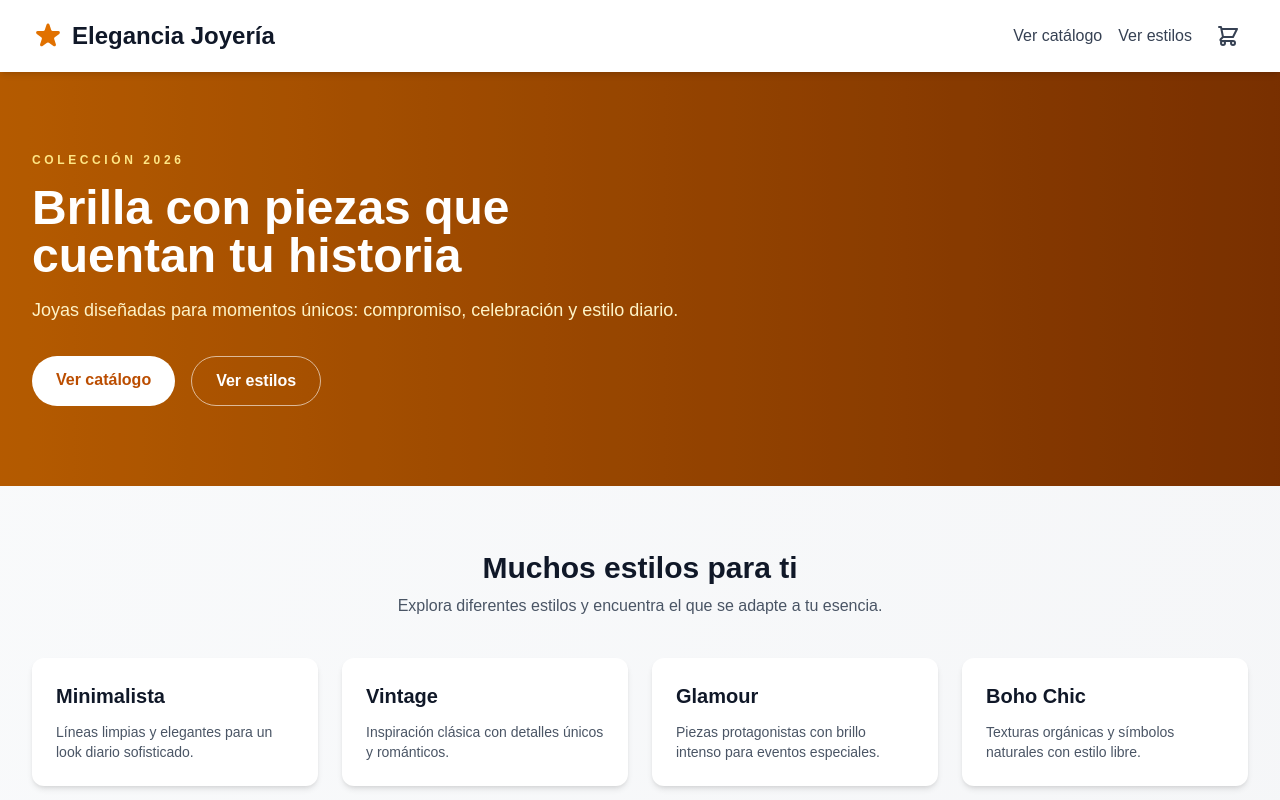
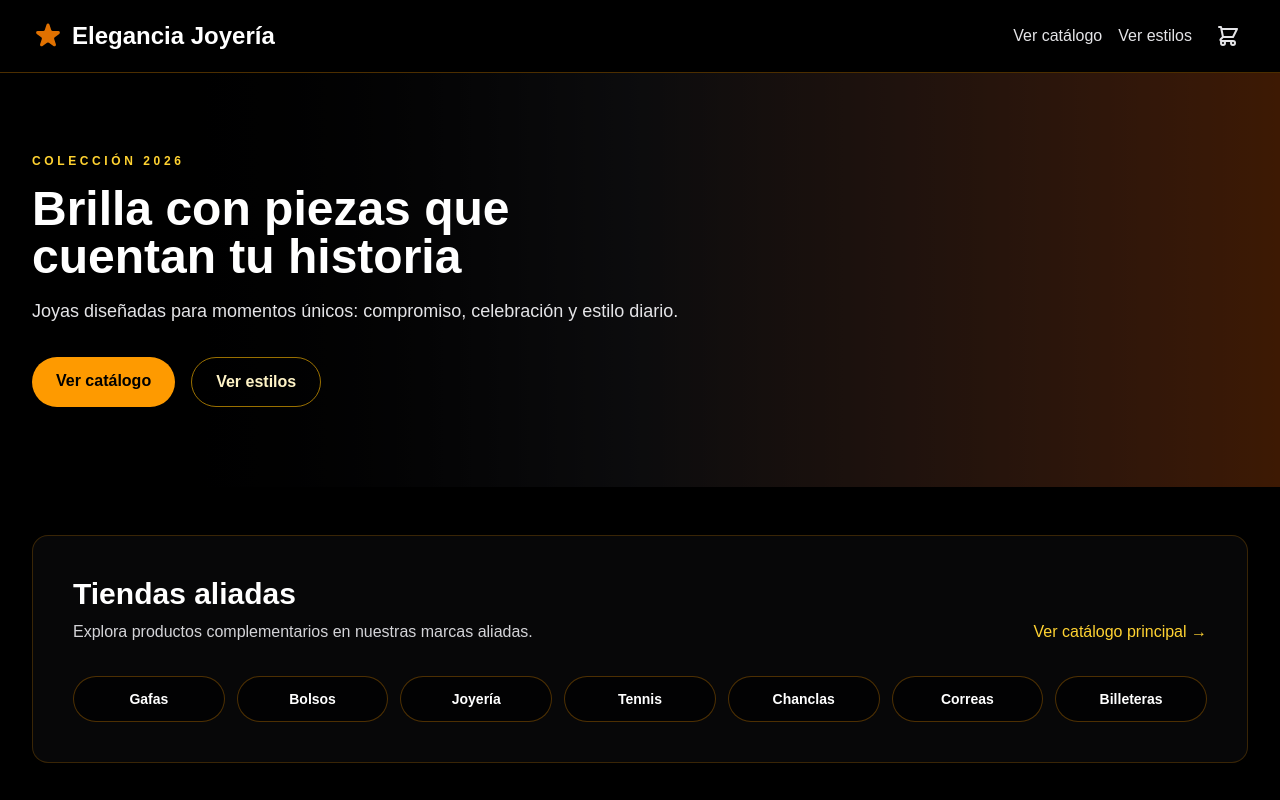
Before and after one commit to brayanAgudelo1423/urlaty, a Next.js app: page / in a window 1280 px wide. Shown: the top 800 px of the page. Built offline with nearby package versions, Linux system fonts and the light colour scheme.

Commit message:
Update allied stores

```diff
--- /dev/null
+++ b/app/aliadas/billeteras/page.tsx
@@ -0,0 +1,21 @@
+import Link from "next/link";
+
+export default function BilleterasPage() {
+  return (
+    <div className="min-h-screen bg-black text-white px-4 py-12">
+      <div className="max-w-4xl mx-auto">
+        <Link href="/" className="text-amber-300 hover:text-amber-200">← Volver</Link>
+        <h1 className="text-3xl sm:text-4xl font-bold mt-6">Billeteras</h1>
+        <p className="text-zinc-300 mt-3">Billeteras elegantes con acabados premium.</p>
+        <div className="mt-8 grid grid-cols-1 sm:grid-cols-2 gap-4">
+          {["Slim", "Clásica", "Doble", "Gold Edition"].map((item) => (
+            <div key={item} className="rounded-xl border border-amber-500/20 bg-zinc-900/80 p-5">
+              <h2 className="text-xl font-semibold text-white">{item}</h2>
+              <p className="text-sm text-zinc-300 mt-2">Diseños compactos y funcionales.</p>
+            </div>
+          ))}
+        </div>
+      </div>
+    </div>
+  );
+}
--- /dev/null
+++ b/app/aliadas/bolsos/page.tsx
@@ -0,0 +1,21 @@
+import Link from "next/link";
+
+export default function BolsosPage() {
+  return (
+    <div className="min-h-screen bg-black text-white px-4 py-12">
+      <div className="max-w-4xl mx-auto">
+        <Link href="/" className="text-amber-300 hover:text-amber-200">← Volver</Link>
+        <h1 className="text-3xl sm:text-4xl font-bold mt-6">Bolsos</h1>
+        <p className="text-zinc-300 mt-3">Bolsos de lujo con detalles dorados y piel premium.</p>
+        <div className="mt-8 grid grid-cols-1 sm:grid-cols-2 gap-4">
+          {["Clutch", "Tote", "Bandolera", "Mini"].map((item) => (
+            <div key={item} className="rounded-xl border border-amber-500/20 bg-zinc-900/80 p-5">
+              <h2 className="text-xl font-semibold text-white">{item}</h2>
+              <p className="text-sm text-zinc-300 mt-2">Diseños versátiles y elegantes.</p>
+            </div>
+          ))}
+        </div>
+      </div>
+    </div>
+  );
+}
--- /dev/null
+++ b/app/aliadas/chanclas/page.tsx
@@ -0,0 +1,21 @@
+import Link from "next/link";
+
+export default function ChanclasPage() {
+  return (
+    <div className="min-h-screen bg-black text-white px-4 py-12">
+      <div className="max-w-4xl mx-auto">
+        <Link href="/" className="text-amber-300 hover:text-amber-200">← Volver</Link>
+        <h1 className="text-3xl sm:text-4xl font-bold mt-6">Chanclas</h1>
+        <p className="text-zinc-300 mt-3">Comodidad y estilo con detalles dorados.</p>
+        <div className="mt-8 grid grid-cols-1 sm:grid-cols-2 gap-4">
+          {["Resort", "Beach Luxe", "Minimal", "Gold Edition"].map((item) => (
+            <div key={item} className="rounded-xl border border-amber-500/20 bg-zinc-900/80 p-5">
+              <h2 className="text-xl font-semibold text-white">{item}</h2>
+              <p className="text-sm text-zinc-300 mt-2">Diseños ligeros para el día a día.</p>
+            </div>
+          ))}
+        </div>
+      </div>
+    </div>
+  );
+}
--- /dev/null
+++ b/app/aliadas/correas/page.tsx
@@ -0,0 +1,21 @@
+import Link from "next/link";
+
+export default function CorreasPage() {
+  return (
+    <div className="min-h-screen bg-black text-white px-4 py-12">
+      <div className="max-w-4xl mx-auto">
+        <Link href="/" className="text-amber-300 hover:text-amber-200">← Volver</Link>
+        <h1 className="text-3xl sm:text-4xl font-bold mt-6">Correas</h1>
+        <p className="text-zinc-300 mt-3">Correas premium con hebillas doradas.</p>
+        <div className="mt-8 grid grid-cols-1 sm:grid-cols-2 gap-4">
+          {["Clásica", "Piel", "Tejida", "Edición Gold"].map((item) => (
+            <div key={item} className="rounded-xl border border-amber-500/20 bg-zinc-900/80 p-5">
+              <h2 className="text-xl font-semibold text-white">{item}</h2>
+              <p className="text-sm text-zinc-300 mt-2">Detalles finos y durabilidad.</p>
+            </div>
+          ))}
+        </div>
+      </div>
+    </div>
+  );
+}
--- /dev/null
+++ b/app/aliadas/gafas/page.tsx
@@ -0,0 +1,25 @@
+import Link from "next/link";
+
+export default function GafasPage() {
+  return (
+    <div className="min-h-screen bg-black text-white px-4 py-12">
+      <div className="max-w-4xl mx-auto">
+        <Link href="/" className="text-amber-300 hover:text-amber-200">← Volver</Link>
+        <h1 className="text-3xl sm:text-4xl font-bold mt-6">Gafas</h1>
+        <p className="text-zinc-300 mt-3">
+          Selección de gafas premium con diseño elegante y protección UV.
+        </p>
+        <div className="mt-8 grid grid-cols-1 sm:grid-cols-2 gap-4">
+          {["Aviador", "Cat Eye", "Rectangulares", "Vintage"].map((item) => (
+            <div key={item} className="rounded-xl border border-amber-500/20 bg-zinc-900/80 p-5">
+              <h2 className="text-xl font-semibold text-white">{item}</h2>
+              <p className="text-sm text-zinc-300 mt-2">
+                Modelos exclusivos con acabados dorados.
+              </p>
+            </div>
+          ))}
+        </div>
+      </div>
+    </div>
+  );
+}
--- /dev/null
+++ b/app/aliadas/joyeria/page.tsx
@@ -0,0 +1,21 @@
+import Link from "next/link";
+
+export default function JoyeriaPage() {
+  return (
+    <div className="min-h-screen bg-black text-white px-4 py-12">
+      <div className="max-w-4xl mx-auto">
+        <Link href="/" className="text-amber-300 hover:text-amber-200">← Volver</Link>
+        <h1 className="text-3xl sm:text-4xl font-bold mt-6">Joyería</h1>
+        <p className="text-zinc-300 mt-3">Piezas exclusivas en oro, plata y piedras preciosas.</p>
+        <div className="mt-8 grid grid-cols-1 sm:grid-cols-2 gap-4">
+          {["Anillos", "Collares", "Aretes", "Pulseras"].map((item) => (
+            <div key={item} className="rounded-xl border border-amber-500/20 bg-zinc-900/80 p-5">
+              <h2 className="text-xl font-semibold text-white">{item}</h2>
+              <p className="text-sm text-zinc-300 mt-2">Colecciones premium y edición limitada.</p>
+            </div>
+          ))}
+        </div>
+      </div>
+    </div>
+  );
+}
--- /dev/null
+++ b/app/aliadas/tennis/page.tsx
@@ -0,0 +1,21 @@
+import Link from "next/link";
+
+export default function TennisPage() {
+  return (
+    <div className="min-h-screen bg-black text-white px-4 py-12">
+      <div className="max-w-4xl mx-auto">
+        <Link href="/" className="text-amber-300 hover:text-amber-200">← Volver</Link>
+        <h1 className="text-3xl sm:text-4xl font-bold mt-6">Tennis</h1>
+        <p className="text-zinc-300 mt-3">Sneakers premium con detalles metálicos y confort.</p>
+        <div className="mt-8 grid grid-cols-1 sm:grid-cols-2 gap-4">
+          {["Urban", "Sport Luxe", "Minimal", "Edición Gold"].map((item) => (
+            <div key={item} className="rounded-xl border border-amber-500/20 bg-zinc-900/80 p-5">
+              <h2 className="text-xl font-semibold text-white">{item}</h2>
+              <p className="text-sm text-zinc-300 mt-2">Estilos exclusivos con acabado premium.</p>
+            </div>
+          ))}
+        </div>
+      </div>
+    </div>
+  );
+}
--- a/app/layout.tsx
+++ b/app/layout.tsx
@@ -14,7 +14,7 @@ export default function RootLayout({
 }) {
   return (
     <html lang="es">
-      <body className="antialiased bg-gray-50 text-gray-900">{children}</body>
+      <body className="antialiased bg-black text-white">{children}</body>
     </html>
   );
 }
--- a/app/page.tsx
+++ b/app/page.tsx
@@ -157,6 +157,16 @@ const styles = [
   },
 ];
 
+const aliados = [
+  { title: "Gafas", href: "/aliadas/gafas" },
+  { title: "Bolsos", href: "/aliadas/bolsos" },
+  { title: "Joyería", href: "/aliadas/joyeria" },
+  { title: "Tennis", href: "/aliadas/tennis" },
+  { title: "Chanclas", href: "/aliadas/chanclas" },
+  { title: "Correas", href: "/aliadas/correas" },
+  { title: "Billeteras", href: "/aliadas/billeteras" },
+];
+
 export default function Home() {
   const [selectedCategory, setSelectedCategory] = useState("Todos");
   const [cartCount, setCartCount] = useState(0);
@@ -194,38 +204,38 @@ export default function Home() {
   };
 
   return (
-    <div className="min-h-screen bg-gradient-to-br from-gray-50 to-gray-100">
-      <header className="bg-white shadow-md sticky top-0 z-50">
+    <div className="min-h-screen bg-black text-white">
+      <header className="bg-black/90 border-b border-amber-500/30 backdrop-blur sticky top-0 z-50">
         <nav className="max-w-7xl mx-auto px-4 sm:px-6 lg:px-8 py-4">
           <div className="flex flex-col gap-4 sm:flex-row sm:items-center sm:justify-between">
             <div className="flex items-center space-x-2">
               <svg className="w-8 h-8 text-amber-600" fill="currentColor" viewBox="0 0 20 20">
                 <path d="M9.049 2.927c.3-.921 1.603-.921 1.902 0l1.07 3.292a1 1 0 00.95.69h3.462c.969 0 1.371 1.24.588 1.81l-2.8 2.034a1 1 0 00-.364 1.118l1.07 3.292c.3.921-.755 1.688-1.54 1.118l-2.8-2.034a1 1 0 00-1.175 0l-2.8 2.034c-.784.57-1.838-.197-1.539-1.118l1.07-3.292a1 1 0 00-.364-1.118L2.98 8.72c-.783-.57-.38-1.81.588-1.81h3.461a1 1 0 00.951-.69l1.07-3.292z" />
               </svg>
-              <h1 className="text-2xl font-bold text-gray-900">Elegancia Joyería</h1>
+              <h1 className="text-2xl font-bold text-white">Elegancia Joyería</h1>
             </div>
             <div className="flex flex-wrap items-center gap-4">
               <a
                 href="#catalogo"
-                className="text-gray-700 hover:text-amber-600 transition"
+                className="text-zinc-200 hover:text-amber-400 transition"
               >
                 Ver catálogo
               </a>
               <a
                 href="#estilos"
-                className="text-gray-700 hover:text-amber-600 transition"
+                className="text-zinc-200 hover:text-amber-400 transition"
               >
                 Ver estilos
               </a>
               <Link
                 href="/cart"
-                className="relative p-2 text-gray-700 hover:text-amber-600 transition"
+                className="relative p-2 text-zinc-200 hover:text-amber-400 transition"
               >
                 <svg className="w-6 h-6" fill="none" stroke="currentColor" viewBox="0 0 24 24">
                   <path strokeLinecap="round" strokeLinejoin="round" strokeWidth={2} d="M3 3h2l.4 2M7 13h10l4-8H5.4M7 13L5.4 5M7 13l-2.293 2.293c-.63.63-.184 1.707.707 1.707H17m0 0a2 2 0 100 4 2 2 0 000-4zm-8 2a2 2 0 11-4 0 2 2 0 014 0z" />
                 </svg>
                 {cartCount > 0 && (
-                  <span className="absolute -top-1 -right-1 bg-amber-600 text-white text-xs rounded-full w-5 h-5 flex items-center justify-center">
+                  <span className="absolute -top-1 -right-1 bg-amber-500 text-black text-xs rounded-full w-5 h-5 flex items-center justify-center">
                     {cartCount}
                   </span>
                 )}
@@ -235,29 +245,29 @@ export default function Home() {
         </nav>
       </header>
 
-      <section className="relative overflow-hidden bg-gradient-to-r from-amber-600 to-amber-800">
-        <div className="absolute inset-0 bg-black/20" />
+      <section className="relative overflow-hidden bg-gradient-to-r from-black via-zinc-900 to-amber-900">
+        <div className="absolute inset-0 bg-black/50" />
         <div className="relative max-w-7xl mx-auto px-4 sm:px-6 lg:px-8 py-20">
           <div className="max-w-2xl text-white">
-            <p className="uppercase tracking-[0.3em] text-xs font-semibold text-amber-200">
+            <p className="uppercase tracking-[0.3em] text-xs font-semibold text-amber-300">
               Colección 2026
             </p>
             <h2 className="text-4xl sm:text-5xl font-bold mt-4">
               Brilla con piezas que cuentan tu historia
             </h2>
-            <p className="text-lg mt-4 text-amber-100">
+            <p className="text-lg mt-4 text-zinc-200">
               Joyas diseñadas para momentos únicos: compromiso, celebración y estilo diario.
             </p>
             <div className="mt-8 flex flex-wrap gap-4">
               <a
                 href="#catalogo"
-                className="bg-white text-amber-700 px-6 py-3 rounded-full font-semibold hover:bg-amber-50 transition"
+                className="bg-amber-500 text-black px-6 py-3 rounded-full font-semibold hover:bg-amber-400 transition"
               >
                 Ver catálogo
               </a>
               <a
                 href="#estilos"
-                className="border border-white/60 text-white px-6 py-3 rounded-full font-semibold hover:bg-white/10 transition"
+                className="border border-amber-400/60 text-amber-100 px-6 py-3 rounded-full font-semibold hover:bg-amber-400/10 transition"
               >
                 Ver estilos
               </a>
@@ -266,10 +276,40 @@ export default function Home() {
         </div>
       </section>
 
+      <section className="max-w-7xl mx-auto px-4 sm:px-6 lg:px-8 py-12">
+        <div className="bg-zinc-950/80 border border-amber-500/20 rounded-2xl p-6 sm:p-10">
+          <div className="flex flex-col sm:flex-row sm:items-end sm:justify-between gap-4">
+            <div>
+              <h3 className="text-2xl sm:text-3xl font-bold text-white">Tiendas aliadas</h3>
+              <p className="text-zinc-300 mt-2">
+                Explora productos complementarios en nuestras marcas aliadas.
+              </p>
+            </div>
+            <Link
+              href="#catalogo"
+              className="text-amber-300 hover:text-amber-200 font-medium"
+            >
+              Ver catálogo principal →
+            </Link>
+          </div>
+          <div className="mt-8 grid grid-cols-2 sm:grid-cols-3 lg:grid-cols-7 gap-3">
+            {aliados.map((aliado) => (
+              <Link
+                key={aliado.title}
+                href={aliado.href}
+                className="rounded-full border border-amber-500/30 bg-black/60 px-4 py-3 text-center text-sm font-semibold text-white hover:border-amber-400 hover:text-amber-200 transition"
+              >
+                {aliado.title}
+              </Link>
+            ))}
+          </div>
+        </div>
+      </section>
+
       <section id="estilos" className="max-w-7xl mx-auto px-4 sm:px-6 lg:px-8 py-16">
         <div className="text-center mb-10">
-          <h3 className="text-3xl font-bold text-gray-900">Muchos estilos para ti</h3>
-          <p className="text-gray-600 mt-2">
+          <h3 className="text-3xl font-bold text-white">Muchos estilos para ti</h3>
+          <p className="text-zinc-300 mt-2">
             Explora diferentes estilos y encuentra el que se adapte a tu esencia.
           </p>
         </div>
@@ -277,10 +317,10 @@ export default function Home() {
           {styles.map((style) => (
             <div
               key={style.title}
-              className="bg-white p-6 rounded-xl shadow-md hover:shadow-xl transition"
+              className="bg-zinc-900/80 border border-amber-500/20 p-6 rounded-xl shadow-lg hover:shadow-amber-500/20 transition"
             >
-              <h4 className="text-xl font-semibold text-gray-900">{style.title}</h4>
-              <p className="text-gray-600 mt-3 text-sm">{style.description}</p>
+              <h4 className="text-xl font-semibold text-white">{style.title}</h4>
+              <p className="text-zinc-300 mt-3 text-sm">{style.description}</p>
             </div>
           ))}
         </div>
@@ -288,8 +328,8 @@ export default function Home() {
 
       <section id="catalogo" className="max-w-7xl mx-auto px-4 sm:px-6 lg:px-8 pb-16">
         <div className="text-center mb-10">
-          <h3 className="text-3xl font-bold text-gray-900">Catálogo</h3>
-          <p className="text-gray-600 mt-2">
+          <h3 className="text-3xl font-bold text-white">Catálogo</h3>
+          <p className="text-zinc-300 mt-2">
             Selecciona una categoría para encontrar tu joya perfecta.
           </p>
         </div>
@@ -300,8 +340,8 @@ export default function Home() {
               onClick={() => setSelectedCategory(category)}
               className={`px-6 py-2 rounded-full font-medium transition ${
                 selectedCategory === category
-                  ? "bg-amber-600 text-white shadow-lg"
-                  : "bg-white text-gray-700 hover:bg-amber-50"
+                  ? "bg-amber-500 text-black shadow-lg"
+                  : "bg-zinc-900 text-zinc-200 hover:bg-zinc-800"
               }`}
             >
               {category}
@@ -312,26 +352,26 @@ export default function Home() {
           {filteredProducts.map((product) => (
             <div
               key={product.id}
-              className="bg-white rounded-xl shadow-lg overflow-hidden hover:shadow-2xl transition"
+              className="bg-zinc-900/80 border border-amber-500/20 rounded-xl shadow-lg overflow-hidden hover:shadow-amber-500/20 transition"
             >
-              <div className="relative h-64 bg-gray-100">
+              <div className="relative h-64 bg-black">
                 <Image src={product.image} alt={product.name} fill className="object-cover" />
-                <span className="absolute top-4 right-4 bg-amber-600 text-white text-xs px-3 py-1 rounded-full font-semibold">
+                <span className="absolute top-4 right-4 bg-amber-500 text-black text-xs px-3 py-1 rounded-full font-semibold">
                   {product.category}
                 </span>
               </div>
               <div className="p-6">
-                <h4 className="text-xl font-bold text-gray-900 mb-2">{product.name}</h4>
-                <p className="text-gray-600 text-sm mb-4 line-clamp-2">
+                <h4 className="text-xl font-bold text-white mb-2">{product.name}</h4>
+                <p className="text-zinc-300 text-sm mb-4 line-clamp-2">
                   {product.description}
                 </p>
                 <div className="flex justify-between items-center">
-                  <span className="text-2xl font-bold text-amber-600">
+                  <span className="text-2xl font-bold text-amber-400">
                     ${product.price.toLocaleString()}
                   </span>
                   <button
                     onClick={() => addToCart(product)}
-                    className="bg-amber-600 text-white px-5 py-2 rounded-full hover:bg-amber-700 transition font-medium"
+                    className="bg-amber-500 text-black px-5 py-2 rounded-full hover:bg-amber-400 transition font-medium"
                   >
                     Agregar
                   </button>
@@ -342,35 +382,35 @@ export default function Home() {
         </div>
       </section>
 
-      <section className="bg-white py-16">
+      <section className="bg-zinc-950 py-16">
         <div className="max-w-7xl mx-auto px-4 sm:px-6 lg:px-8 grid md:grid-cols-2 gap-10 items-center">
           <div>
-            <h3 className="text-3xl font-bold text-gray-900">Sobre Elegancia Joyería</h3>
-            <p className="text-gray-600 mt-4">
+            <h3 className="text-3xl font-bold text-white">Sobre Elegancia Joyería</h3>
+            <p className="text-zinc-300 mt-4">
               Desde 1995, creamos joyas que acompañan historias únicas. Trabajamos con
               materiales premium y diseños exclusivos.
             </p>
             <div className="grid grid-cols-3 gap-4 mt-6">
               <div className="text-center">
-                <div className="text-3xl font-bold text-amber-600">30+</div>
-                <div className="text-sm text-gray-600">Años</div>
+                <div className="text-3xl font-bold text-amber-400">30+</div>
+                <div className="text-sm text-zinc-300">Años</div>
               </div>
               <div className="text-center">
-                <div className="text-3xl font-bold text-amber-600">10k+</div>
-                <div className="text-sm text-gray-600">Clientes</div>
+                <div className="text-3xl font-bold text-amber-400">10k+</div>
+                <div className="text-sm text-zinc-300">Clientes</div>
               </div>
               <div className="text-center">
-                <div className="text-3xl font-bold text-amber-600">100%</div>
-                <div className="text-sm text-gray-600">Garantía</div>
+                <div className="text-3xl font-bold text-amber-400">100%</div>
+                <div className="text-sm text-zinc-300">Garantía</div>
               </div>
             </div>
           </div>
           <div className="grid grid-cols-2 gap-4">
             {["Calidad certificada", "Envío rápido", "Garantía extendida", "Atención 24/7"].map(
               (item) => (
-                <div key={item} className="bg-amber-50 p-6 rounded-lg">
-                  <h4 className="font-semibold text-gray-900">{item}</h4>
-                  <p className="text-sm text-gray-600 mt-2">
+                <div key={item} className="bg-zinc-900/80 border border-amber-500/20 p-6 rounded-lg">
+                  <h4 className="font-semibold text-white">{item}</h4>
+                  <p className="text-sm text-zinc-300 mt-2">
                     Tu compra está respaldada por nuestro equipo experto.
                   </p>
                 </div>
```
Also changed, not shown: app/cart/page.tsx (+26 -26 lines).
